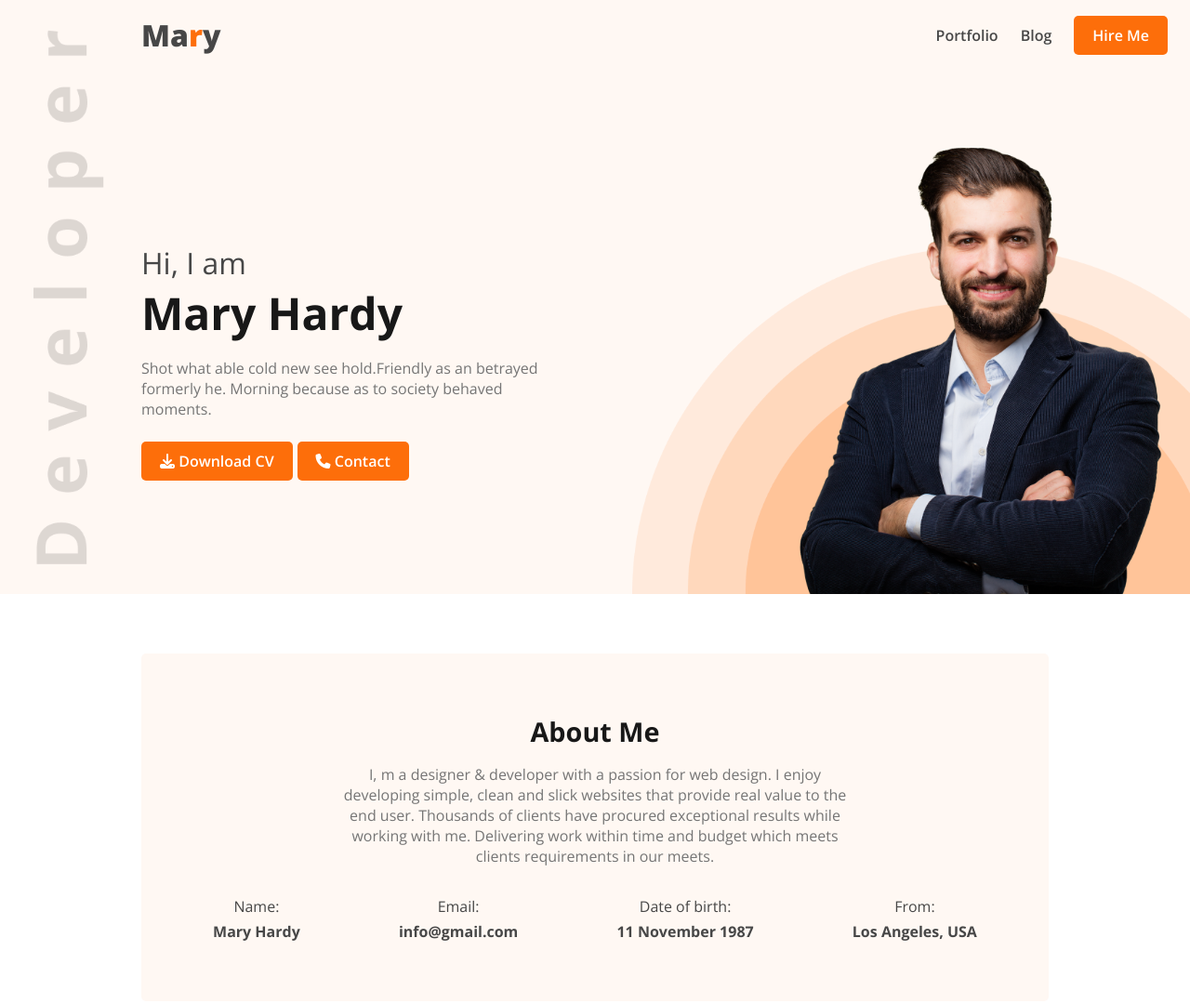
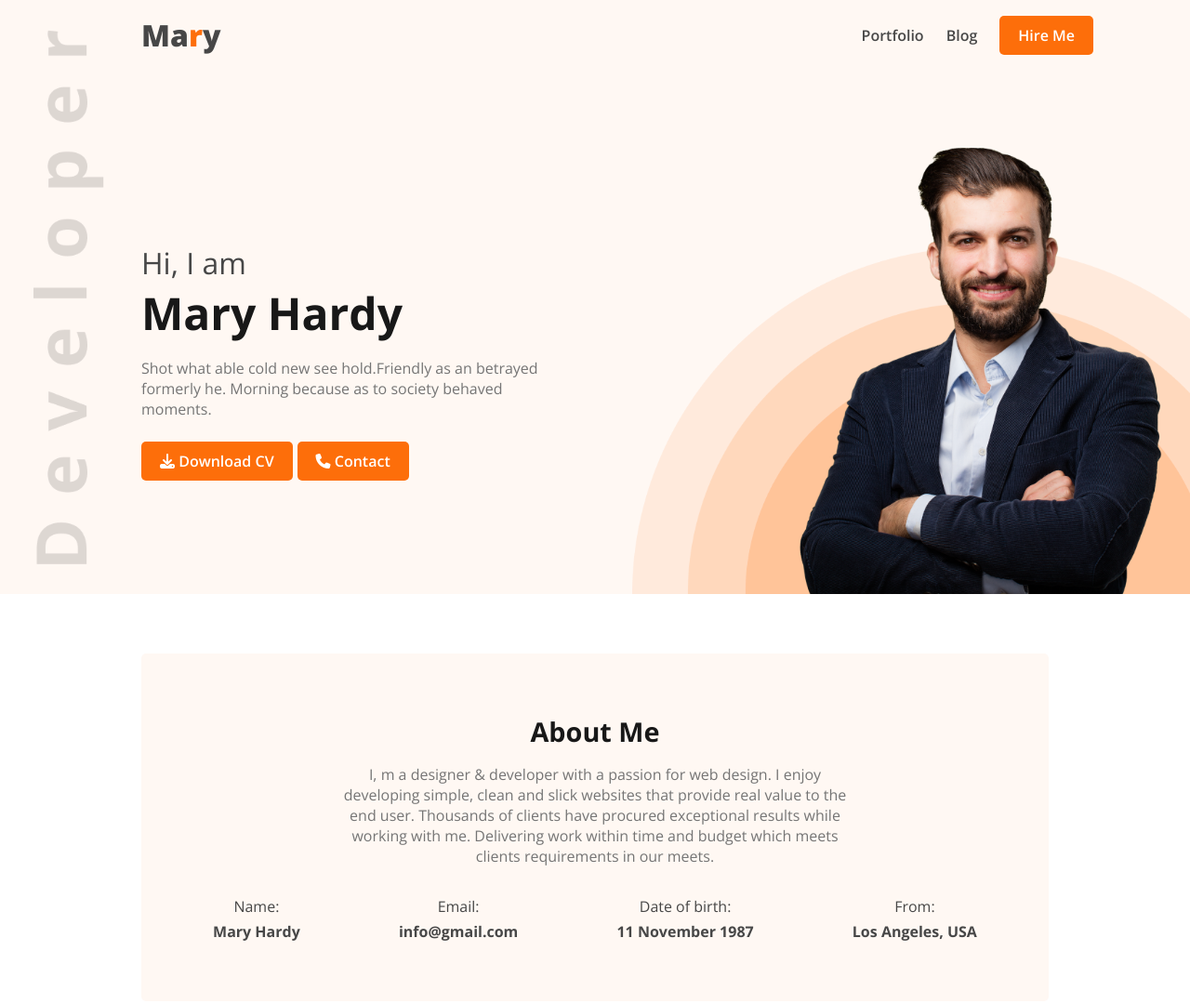
Before and after one commit to Ashik-Himel/mary-hardy, a plain HTML site: page index.html in a window 1280 px wide. Shown: the top 1080 px of the page at 93% size. Drawn offline with nearby package versions, Linux system fonts and the light colour scheme.

Commit message:
container added in nav

```diff
--- a/css/style.css
+++ b/css/style.css
@@ -113,6 +113,7 @@ ul {
   align-items: center;
   padding: 1rem 0;
   position: relative;
+  margin-left: 0;
 }
 .header-section .logo {
   font-size: 2rem;
--- a/index.html
+++ b/index.html
@@ -14,7 +14,7 @@
   <!-- Header Section -->
   <header class="header-section">
     <div class="header-container">
-      <nav>
+      <nav class="container">
         <a href="#home" class="logo">Ma<span class="text-primary">r</span>y</a>
         <ul>
           <li><a href="#portfolio">Portfolio</a></li>
```
Also changed, not shown: final-preview.png.
